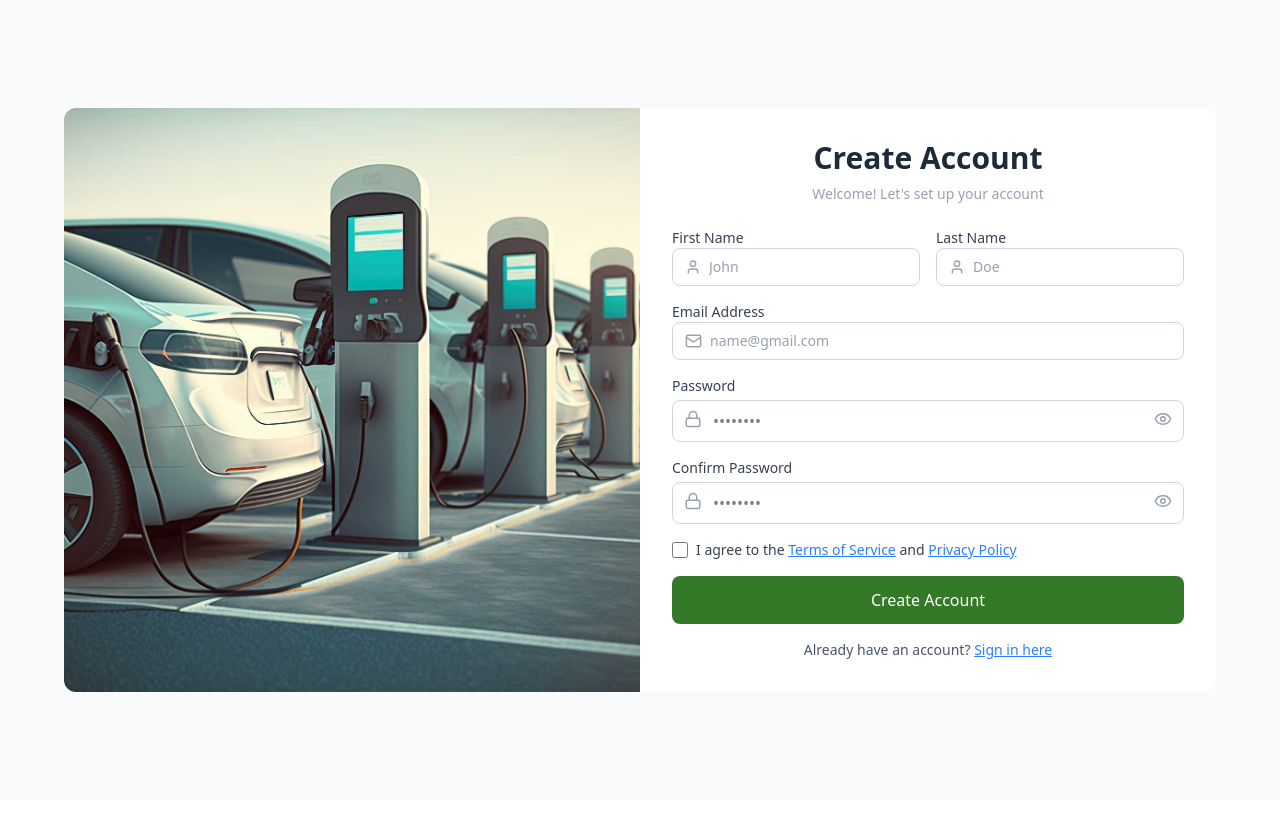
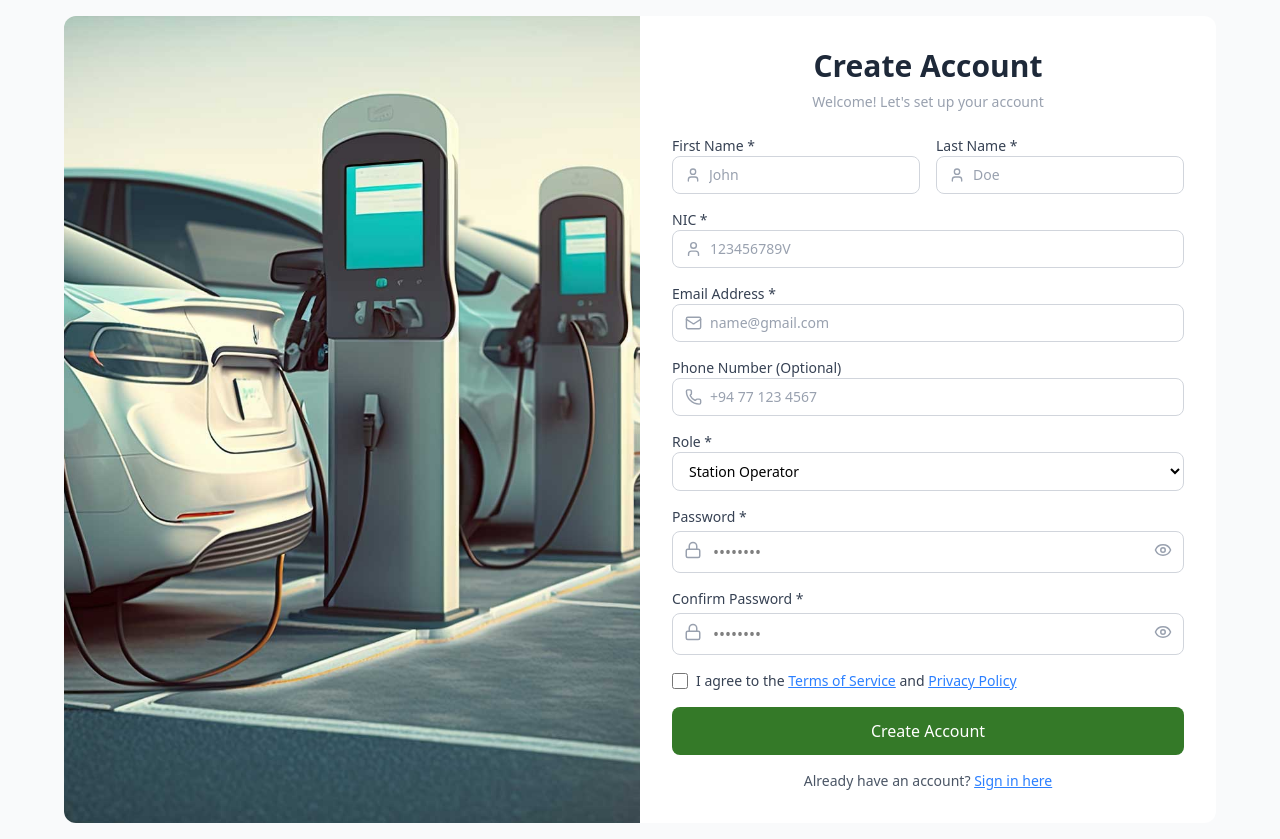
Before and after one commit to madarameegama7/ev-charging-booking-system, a React (Vite) app in the folder web/: page /signup in a window 1280 px wide. Before the commit the page ends 800 px from the top, so only its background shows below. Built offline with nearby package versions, Linux system fonts and the light colour scheme.

Commit message:
created the signup function

```diff
--- a/web/src/api/auth.js
+++ b/web/src/api/auth.js
@@ -14,10 +14,42 @@ export async function login(nic, password) {
   return data;
 }
 
+export async function register(userData) {
+  const payload = {
+    FirstName: userData.firstName,
+    LastName: userData.lastName,
+    Email: userData.email,
+    Phone: userData.phone || '',
+    NIC: userData.nic,
+    Password: userData.password,
+    Role: userData.role // Add role to payload
+  };
 
+  const res = await fetch(`${API_BASE}/api/Auth/register`, {
+    method: 'POST',
+    headers: { 'Content-Type': 'application/json' },
+    body: JSON.stringify(payload)
+  });
+
+  if (!res.ok) {
+    const errorText = await res.text();
+    try {
+      const errorData = JSON.parse(errorText);
+      throw new Error(errorData.message || errorData.title || 'Registration failed');
+    } catch (e) {
+      throw new Error(errorText || 'Registration failed');
+    }
+  }
+
+  const data = await res.json();
+  localStorage.setItem('token', data.token);
+  localStorage.setItem('role', data.role);
+  localStorage.setItem('nic', data.nic);
+  return data;
+}
 
 export function logout() {
-	localStorage.removeItem('token');
-	localStorage.removeItem('role');
-	localStorage.removeItem('nic');
+  localStorage.removeItem('token');
+  localStorage.removeItem('role');
+  localStorage.removeItem('nic');
 }
--- a/web/src/pages/SignUp.jsx
+++ b/web/src/pages/SignUp.jsx
@@ -1,7 +1,8 @@
 import singinimage from "../assets/common/signinimage.jpg";
-import { Eye, EyeOff, Mail, Lock, User } from "lucide-react";
+import { Eye, EyeOff, Mail, Lock, User, Phone } from "lucide-react";
 import { useState } from "react";
 import { useNavigate, Link } from "react-router-dom";
+import { register } from "../api/auth";
 
 export default function SignUp() {
   const [showPassword, setShowPassword] = useState(false);
@@ -9,9 +10,13 @@ export default function SignUp() {
   const [firstName, setFirstName] = useState("");
   const [lastName, setLastName] = useState("");
   const [email, setEmail] = useState("");
+  const [phone, setPhone] = useState("");
+  const [nic, setNic] = useState("");
   const [password, setPassword] = useState("");
   const [confirmPassword, setConfirmPassword] = useState("");
+  const [role, setRole] = useState("Operator"); // Add role state
   const [agreeToTerms, setAgreeToTerms] = useState(false);
+  const [isLoading, setIsLoading] = useState(false);
   const navigate = useNavigate();
 
   const togglePasswordVisibility = () => {
@@ -20,6 +25,56 @@ export default function SignUp() {
 
   const toggleConfirmPasswordVisibility = () => {
     setShowConfirmPassword(!showConfirmPassword);
+  };
+
+  const handleSubmit = async (e) => {
+    e.preventDefault();
+
+    // Validation
+    if (!firstName || !lastName || !email || !nic || !password || !role) {
+      alert("Please fill in all required fields");
+      return;
+    }
+
+    if (password !== confirmPassword) {
+      alert("Passwords do not match");
+      return;
+    }
+
+    if (!agreeToTerms) {
+      alert("Please agree to the Terms of Service and Privacy Policy");
+      return;
+    }
+
+    setIsLoading(true);
+
+    try {
+      const userData = {
+        firstName,
+        lastName,
+        email,
+        phone,
+        nic,
+        password,
+        role // Add role to userData
+      };
+
+      await register(userData);
+      alert("Account created successfully!");
+
+      // Navigate based on role
+      if (role === "Backoffice") {
+        navigate("/admin/dashboard");
+      } else if (role === "Operator") {
+        navigate("/operator/dashboard");
+      } else {
+        navigate("/");
+      }
+    } catch (error) {
+      alert(error.message || "Registration failed. Please try again.");
+    } finally {
+      setIsLoading(false);
+    }
   };
 
   return (
@@ -45,7 +100,7 @@ export default function SignUp() {
             </p>
           </div>
 
-          <div className="space-y-4">
+          <form onSubmit={handleSubmit} className="space-y-4">
             {/* First Name & Last Name */}
             <div className="grid grid-cols-1 sm:grid-cols-2 gap-4">
               <div>
@@ -53,7 +108,7 @@ export default function SignUp() {
                   htmlFor="firstName"
                   className="block text-sm font-medium text-gray-700"
                 >
-                  First Name
+                  First Name *
                 </label>
                 <div className="flex items-center border border-gray-300 rounded-lg px-3 py-2 hover:border-gray-400 focus-within:border-black">
                   <User size={18} className="text-gray-400 mr-2" />
@@ -63,6 +118,7 @@ export default function SignUp() {
                     value={firstName}
                     onChange={(e) => setFirstName(e.target.value)}
                     placeholder="John"
+                    required
                     className="w-full text-sm focus:outline-none placeholder:text-gray-400"
                   />
                 </div>
@@ -73,7 +129,7 @@ export default function SignUp() {
                   htmlFor="lastName"
                   className="block text-sm font-medium text-gray-700"
                 >
-                  Last Name
+                  Last Name *
                 </label>
                 <div className="flex items-center border border-gray-300 rounded-lg px-3 py-2 hover:border-gray-400 focus-within:border-black">
                   <User size={18} className="text-gray-400 mr-2" />
@@ -83,9 +139,32 @@ export default function SignUp() {
                     value={lastName}
                     onChange={(e) => setLastName(e.target.value)}
                     placeholder="Doe"
+                    required
                     className="w-full text-sm focus:outline-none placeholder:text-gray-400"
                   />
                 </div>
+              </div>
+            </div>
+
+            {/* NIC */}
+            <div>
+              <label
+                htmlFor="nic"
+                className="block text-sm font-medium text-gray-700"
+              >
+                NIC *
+              </label>
+              <div className="flex items-center border border-gray-300 rounded-lg px-3 py-2 hover:border-gray-400 focus-within:border-black">
+                <User size={18} className="text-gray-400 mr-2" />
+                <input
+                  id="nic"
+                  type="text"
+                  value={nic}
+                  onChange={(e) => setNic(e.target.value)}
+                  placeholder="123456789V"
+                  required
+                  className="w-full text-sm focus:outline-none placeholder:text-gray-400"
+                />
               </div>
             </div>
 
@@ -95,7 +174,7 @@ export default function SignUp() {
                 htmlFor="email"
                 className="block text-sm font-medium text-gray-700"
               >
-                Email Address
+                Email Address *
               </label>
               <div className="flex items-center border border-gray-300 rounded-lg px-3 py-2 hover:border-gray-400 focus-within:border-black">
                 <Mail size={18} className="text-gray-400 mr-2" />
@@ -105,9 +184,48 @@ export default function SignUp() {
                   value={email}
                   onChange={(e) => setEmail(e.target.value)}
                   placeholder="name@gmail.com"
+                  required
                   className="w-full text-sm focus:outline-none placeholder:text-gray-400"
                 />
               </div>
+            </div>
+
+            {/* Phone (Optional) */}
+            <div>
+              <label
+                htmlFor="phone"
+                className="block text-sm font-medium text-gray-700"
+              >
+                Phone Number (Optional)
+              </label>
+              <div className="flex items-center border border-gray-300 rounded-lg px-3 py-2 hover:border-gray-400 focus-within:border-black">
+                <Phone size={18} className="text-gray-400 mr-2" />
+                <input
+                  id="phone"
+                  type="tel"
+                  value={phone}
+                  onChange={(e) => setPhone(e.target.value)}
+                  placeholder="+94 77 123 4567"
+                  className="w-full text-sm focus:outline-none placeholder:text-gray-400"
+                />
+              </div>
+            </div>
+
+            {/* Role Selection */}
+            <div>
+              <label htmlFor="role" className="block text-sm font-medium text-gray-700">
+                Role *
+              </label>
+              <select
+                id="role"
+                value={role}
+                onChange={(e) => setRole(e.target.value)}
+                required
+                className="w-full border border-gray-300 rounded-lg px-3 py-2 text-sm focus:border-black focus:outline-none hover:border-gray-400"
+              >
+                <option value="Operator">Station Operator</option>
+                <option value="Backoffice">Backoffice</option>
+              </select>
             </div>
 
             {/* Password */}
@@ -116,7 +234,7 @@ export default function SignUp() {
                 htmlFor="password"
                 className="block text-sm font-medium text-gray-700"
               >
-                Password
+                Password *
               </label>
               <div className="relative mt-1">
                 <Lock
@@ -129,6 +247,7 @@ export default function SignUp() {
                   value={password}
                   onChange={(e) => setPassword(e.target.value)}
                   placeholder="••••••••"
+                  required
                   className="w-full pl-10 pr-10 py-2 border border-gray-300 rounded-lg focus:border-black focus:outline-none"
                 />
                 <button
@@ -147,7 +266,7 @@ export default function SignUp() {
                 htmlFor="confirmPassword"
                 className="block text-sm font-medium text-gray-700"
               >
-                Confirm Password
+                Confirm Password *
               </label>
               <div className="relative mt-1">
                 <Lock
@@ -160,6 +279,7 @@ export default function SignUp() {
                   value={confirmPassword}
                   onChange={(e) => setConfirmPassword(e.target.value)}
                   placeholder="••••••••"
+                  required
                   className="w-full pl-10 pr-10 py-2 border border-gray-300 rounded-lg focus:border-black focus:outline-none"
                 />
                 <button
@@ -183,6 +303,7 @@ export default function SignUp() {
                 id="agreeToTerms"
                 checked={agreeToTerms}
                 onChange={(e) => setAgreeToTerms(e.target.checked)}
+                required
                 className="w-4 h-4 text-black border-gray-300 rounded mt-0.5"
               />
               <label
@@ -207,8 +328,12 @@ export default function SignUp() {
             </div>
 
             {/* Sign Up button */}
-            <button className="w-full flex items-center justify-center py-3 bg-[#347928] text-white rounded-lg hover:bg-green-800 cursor-pointer transition-colors">
-              Create Account
+            <button
+              type="submit"
+              disabled={isLoading}
+              className="w-full flex items-center justify-center py-3 bg-[#347928] text-white rounded-lg hover:bg-green-800 cursor-pointer transition-colors disabled:opacity-50 disabled:cursor-not-allowed"
+            >
+              {isLoading ? "Creating Account..." : "Create Account"}
             </button>
 
             {/* Login Link */}
@@ -221,7 +346,7 @@ export default function SignUp() {
                 Sign in here
               </Link>
             </p>
-          </div>
+          </form>
         </div>
       </div>
     </div>
```
